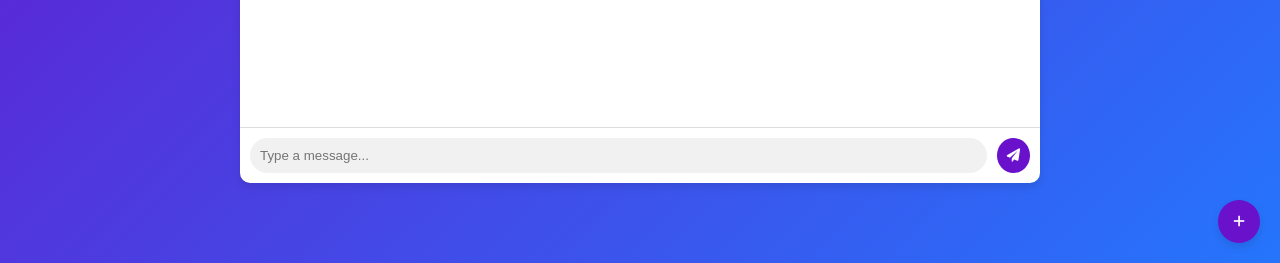
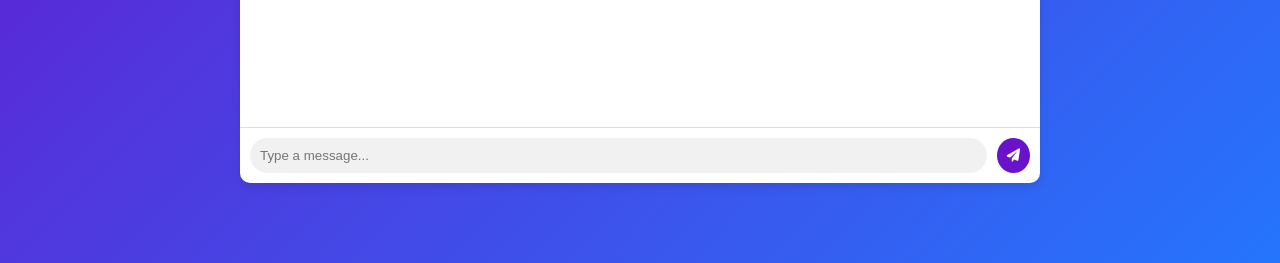
Before and after one commit to datadebasa/chatbot-batch1, a Flask app: page / in a window 1280 px wide. Shown: the part 537-800 px from the top of the page. Run offline with Flask 3, Linux system fonts and the light colour scheme.

Commit message:
remove icon plus

```diff
--- a/api/templates/index.html
+++ b/api/templates/index.html
@@ -165,7 +165,6 @@
           <button><i class="fas fa-paper-plane"></i></button>
         </div>
       </div>
-      <button class="fab"><i class="fas fa-plus"></i></button>
 
       <script>
         // JavaScript to handle animations, sound effects, and dynamic content
```
